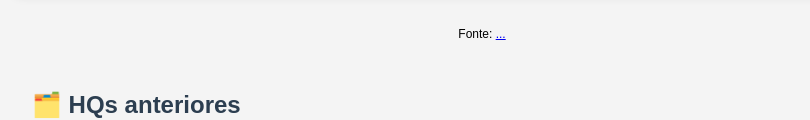
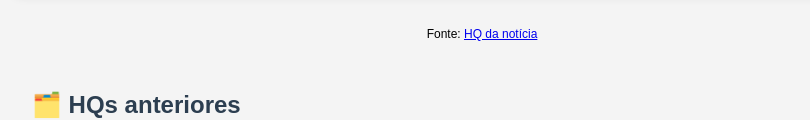
Before and after one commit to dedicatorias-web/noticias-em-quadrinhos, a website: page index.html in a window 1280 px wide. Shown: the part 565-685 px from the top of the page, without its empty margins (158-968 px from the left). Drawn offline with Linux system fonts and the light colour scheme.

Commit message:
Update index.html

```diff
--- a/index.html
+++ b/index.html
@@ -73,7 +73,6 @@
     <ul id="lista-hqs">
       <li><a href="hqs/2025-08-31.json">Venda de Gustavo Mancha (2025-08-31)</a></li>
       <li><a href="hqs/2025-08-30.json">Crise no transporte público (2025-08-30)</a></li>
-      <!-- Você pode gerar essa lista dinamicamente depois -->
     </ul>
   </div>
 
@@ -86,6 +85,7 @@
         document.getElementById('imagem').src = data.imagem;
         document.getElementById('legenda').textContent = data.legenda;
         document.getElementById('fonte').href = data.fonte;
+        document.getElementById('fonte').textContent = "HQ da notícia";
       })
       .catch(error => {
         console.error("Erro ao carregar data.json:", error);
```
